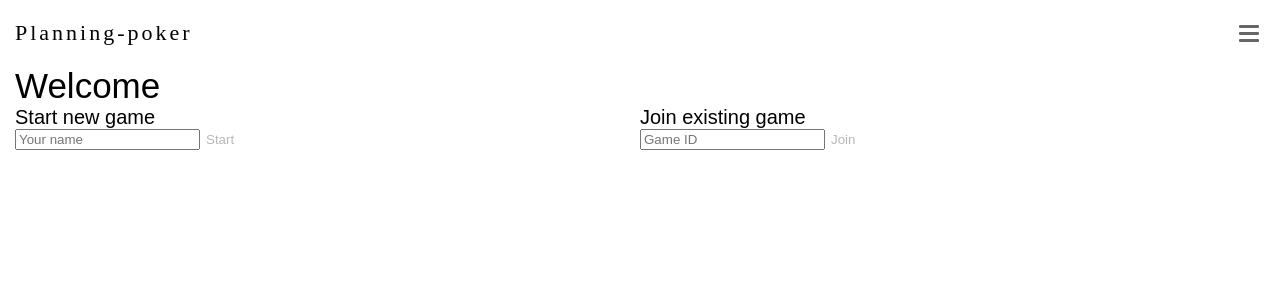
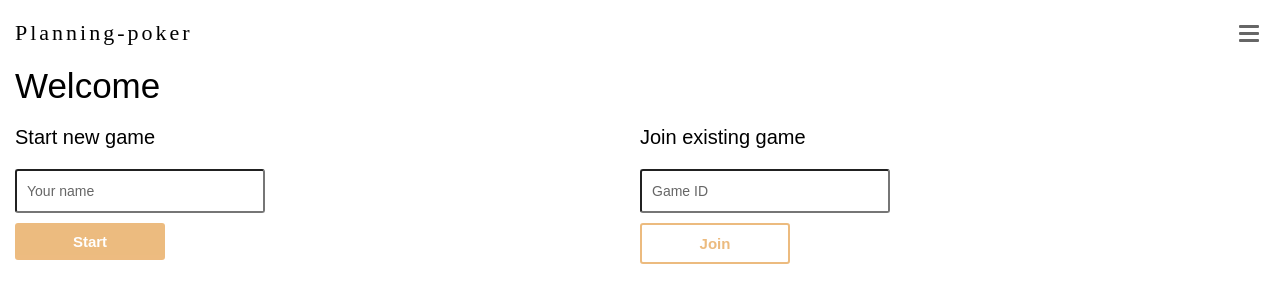
Before and after one commit to Dmytro-Morsch/planning-poker, a React (Vite) app: page / in a window 1280 px wide. Shown: the top 302 px of the page. Built offline with nearby package versions, Linux system fonts and the light colour scheme; a web font is replaced by a local one.

Commit message:
Add styles to inputs in home page

```diff
--- a/src/components/Home/Home.css
+++ b/src/components/Home/Home.css
@@ -1,8 +1,84 @@
 .home-block-container {
     display: flex;
+    margin-top: 2rem;
 }
 
 .home-block {
     flex: 50%;
     height: 100px;
 }
+
+.home-block form {
+    display: flex;
+    flex-direction: column;
+}
+
+.home-block form .custom-field {
+    position: relative;
+    font-size: 1.4rem;
+    border-top: 10px solid transparent;
+    width: 250px;
+}
+
+.home-block form .custom-field input {
+    margin: 1rem 0;
+    appearance: none;
+    padding: 1.2rem;
+    border-radius: 3px;
+    width: 250px;
+    font-size: 1.4rem;
+    z-index: 99;
+}
+
+.home-block form .custom-field .placeholder {
+    position: absolute;
+    left: 12px;
+    top: 50%;
+    transform: translateY(-50%);
+    color: #666666;
+    cursor: text;
+    transition: top 0.3s ease,
+    font-size 0.3s ease,
+    color 0.3s ease;
+}
+
+.home-block form .custom-field input:focus + .placeholder,
+.home-block form .custom-field .not-empty + .placeholder {
+    top: 10px;
+    background-color: white;
+    font-size: 1.2rem;
+    padding: 0.2rem;
+    border-radius: 3px;
+}
+
+.home-block form .button {
+    width: 150px;
+    padding: 1rem 1.5rem;
+    font-size: 1.5rem;
+    font-weight: 600;
+    border-radius: 3px;
+}
+
+.home-block form .button.start {
+    color: white;
+    background-color: #db7902;
+}
+
+.home-block form .button.start:hover {
+    background-color: #c46800;
+}
+
+.home-block form .button.join {
+    border: 2px solid #db7902;
+    color: #db7902;
+}
+
+.home-block form .button.join:hover {
+    background-color: #db7902;
+    color: white;
+}
+
+.home-block form .button.start:disabled,
+.home-block form .button.join:disabled {
+    opacity: 50%;
+}
--- a/src/components/Home/Home.jsx
+++ b/src/components/Home/Home.jsx
@@ -9,7 +9,7 @@ function Home() {
     const [gameId, setGameId] = useState();
     const [loading, setLoading] = useState(false);
 
-    function handleStartGame (event) {
+    function handleStartGame(event) {
         event.preventDefault();
         setLoading(true)
         if (playerName) {
@@ -23,7 +23,7 @@ function Home() {
         }
     }
 
-    function handleJoinGame (event){
+    function handleJoinGame(event) {
         event.preventDefault();
         if (gameId) {
             navigate(`/game/${gameId}`);
@@ -38,15 +38,23 @@ function Home() {
                 <div className="home-block">
                     <h3 className="h3">Start new game</h3>
                     <form onSubmit={handleStartGame}>
-                        <input type="text" placeholder="Your name" onChange={e => setPlayerName(e.target.value)}/>
-                        <button type="submit" disabled={!playerName || loading}>Start</button>
+                        <label className="custom-field">
+                            <input className={playerName ? 'not-empty' : ''} type="text"
+                                   onChange={e => setPlayerName(e.target.value)}/>
+                            <span className="placeholder">Your name</span>
+                        </label>
+                        <button className="button start" type="submit" disabled={!playerName || loading}>Start</button>
                     </form>
                 </div>
                 <div className="home-block">
                     <h3 className="h3">Join existing game</h3>
                     <form onSubmit={handleJoinGame}>
-                        <input type="text" placeholder="Game ID" onChange={e => setGameId(e.target.value)}/>
-                        <button type="submit" disabled={!gameId || loading}>Join</button>
+                        <label className="custom-field">
+                            <input className={gameId ? 'not-empty' : ''} type="text"
+                                   onChange={e => setGameId(e.target.value)}/>
+                            <span className="placeholder">Game ID</span>
+                        </label>
+                        <button className="button join" type="submit" disabled={!gameId || loading}>Join</button>
                     </form>
                 </div>
             </div>
```
